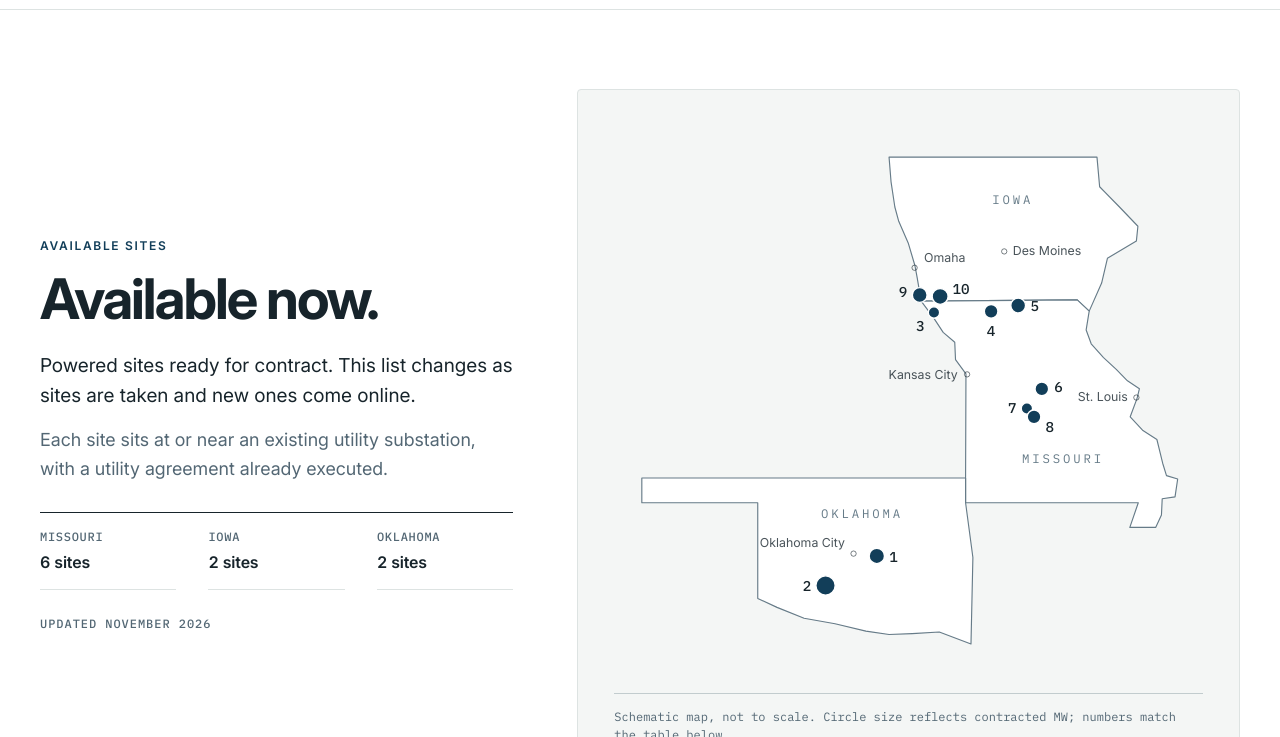
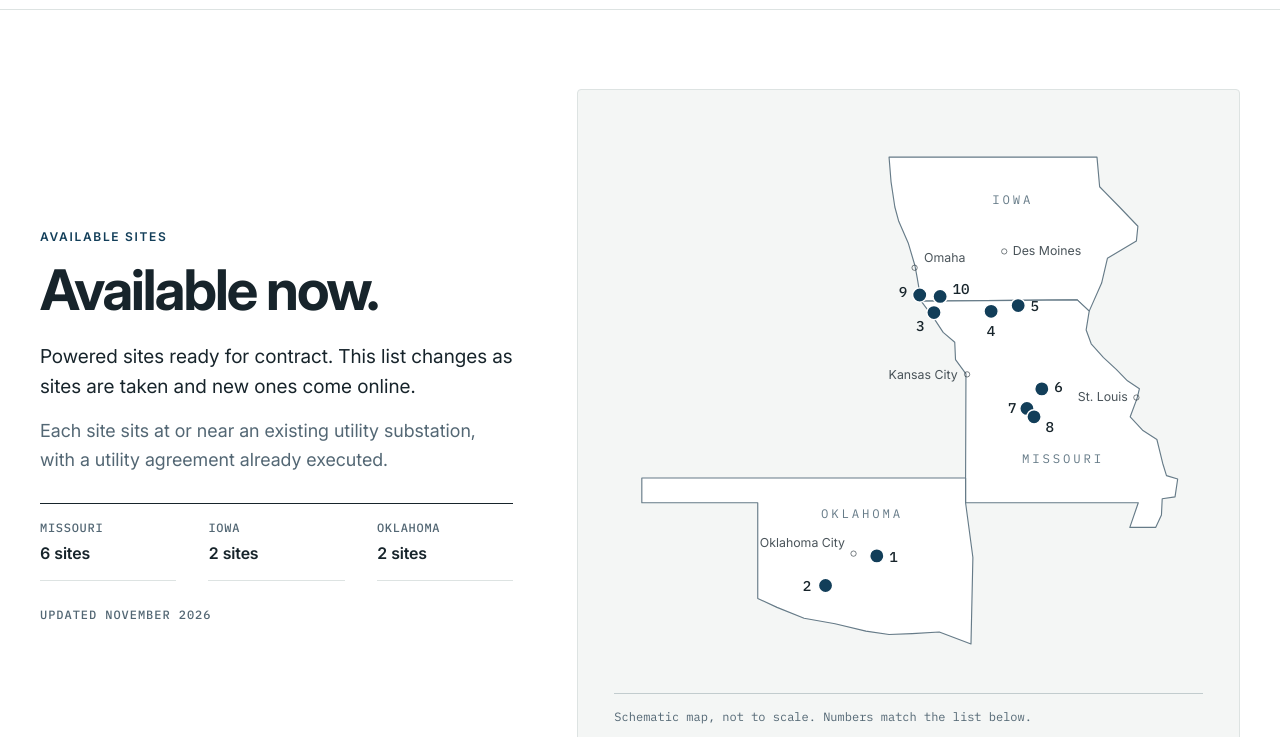
Before and after one commit to legalcollects/joule-home-v1-review, a plain HTML site: page developments.html in a window 1280 px wide. Shown: the part 63-800 px from the top of the page. Drawn offline with Linux system fonts and the light colour scheme.

Commit message:
Simplify the Available Sites map
The caption said circle size reflected contracted MW, which was easy to
miss and confusing. All ten site markers are now one size and the caption
reads "Schematic map, not to scale. Numbers match the list below."

Co-Authored-By: Claude Fable 5.2 <noreply@anthropic.com>

```diff
--- a/developments.html
+++ b/developments.html
@@ -96,29 +96,29 @@
                 <text x="420.0" y="136.1" text-anchor="start">Des Moines</text>
               </g>
               <g class="map-sites" font-family="'IBM Plex Mono', ui-monospace, Menlo, monospace" fill="#17242B">
-                <circle cx="276.8" cy="452.8" r="8.1" fill="#123E59" stroke="#FFFFFF" stroke-width="1.5"/>
+                <circle cx="276.8" cy="452.8" r="7.5" fill="#123E59" stroke="#FFFFFF" stroke-width="1.5"/>
                 <text x="289.8" y="458.8" text-anchor="start">1</text>
-                <circle cx="222.8" cy="484.0" r="10.2" fill="#123E59" stroke="#FFFFFF" stroke-width="1.5"/>
+                <circle cx="222.8" cy="484.0" r="7.5" fill="#123E59" stroke="#FFFFFF" stroke-width="1.5"/>
                 <text x="207.8" y="490.0" text-anchor="end">2</text>
-                <circle cx="337.0" cy="196.5" r="6.0" fill="#123E59" stroke="#FFFFFF" stroke-width="1.5"/>
+                <circle cx="337.0" cy="196.5" r="7.5" fill="#123E59" stroke="#FFFFFF" stroke-width="1.5"/>
                 <text x="327.0" y="216.0" text-anchor="end">3</text>
-                <circle cx="397.2" cy="195.2" r="7.2" fill="#123E59" stroke="#FFFFFF" stroke-width="1.5"/>
+                <circle cx="397.2" cy="195.2" r="7.5" fill="#123E59" stroke="#FFFFFF" stroke-width="1.5"/>
                 <text x="397.2" y="221.2" text-anchor="middle">4</text>
-                <circle cx="425.7" cy="189.1" r="7.8" fill="#123E59" stroke="#FFFFFF" stroke-width="1.5"/>
+                <circle cx="425.7" cy="189.1" r="7.5" fill="#123E59" stroke="#FFFFFF" stroke-width="1.5"/>
                 <text x="438.7" y="195.1" text-anchor="start">5</text>
-                <circle cx="450.6" cy="276.9" r="7.2" fill="#123E59" stroke="#FFFFFF" stroke-width="1.5"/>
+                <circle cx="450.6" cy="276.9" r="7.5" fill="#123E59" stroke="#FFFFFF" stroke-width="1.5"/>
                 <text x="463.6" y="279.9" text-anchor="start">6</text>
-                <circle cx="434.9" cy="297.5" r="6.0" fill="#123E59" stroke="#FFFFFF" stroke-width="1.5"/>
+                <circle cx="434.9" cy="297.5" r="7.5" fill="#123E59" stroke="#FFFFFF" stroke-width="1.5"/>
                 <text x="423.9" y="302.5" text-anchor="end">7</text>
-                <circle cx="442.4" cy="306.3" r="7.2" fill="#123E59" stroke="#FFFFFF" stroke-width="1.5"/>
+                <circle cx="442.4" cy="306.3" r="7.5" fill="#123E59" stroke="#FFFFFF" stroke-width="1.5"/>
                 <text x="454.4" y="322.3" text-anchor="start">8</text>
-                <circle cx="322.0" cy="178.0" r="7.8" fill="#123E59" stroke="#FFFFFF" stroke-width="1.5"/>
+                <circle cx="322.0" cy="178.0" r="7.5" fill="#123E59" stroke="#FFFFFF" stroke-width="1.5"/>
                 <text x="309.0" y="180.0" text-anchor="end">9</text>
-                <circle cx="343.5" cy="179.5" r="8.4" fill="#123E59" stroke="#FFFFFF" stroke-width="1.5"/>
+                <circle cx="343.5" cy="179.5" r="7.5" fill="#123E59" stroke="#FFFFFF" stroke-width="1.5"/>
                 <text x="356.5" y="176.5" text-anchor="start">10</text>
               </g>
             </svg>
-            <p class="territory-note">Schematic map, not to scale. Circle size reflects contracted MW; numbers match the table below.</p>
+            <p class="territory-note">Schematic map, not to scale. Numbers match the list below.</p>
           </div>
         </div>
       </div>
```
